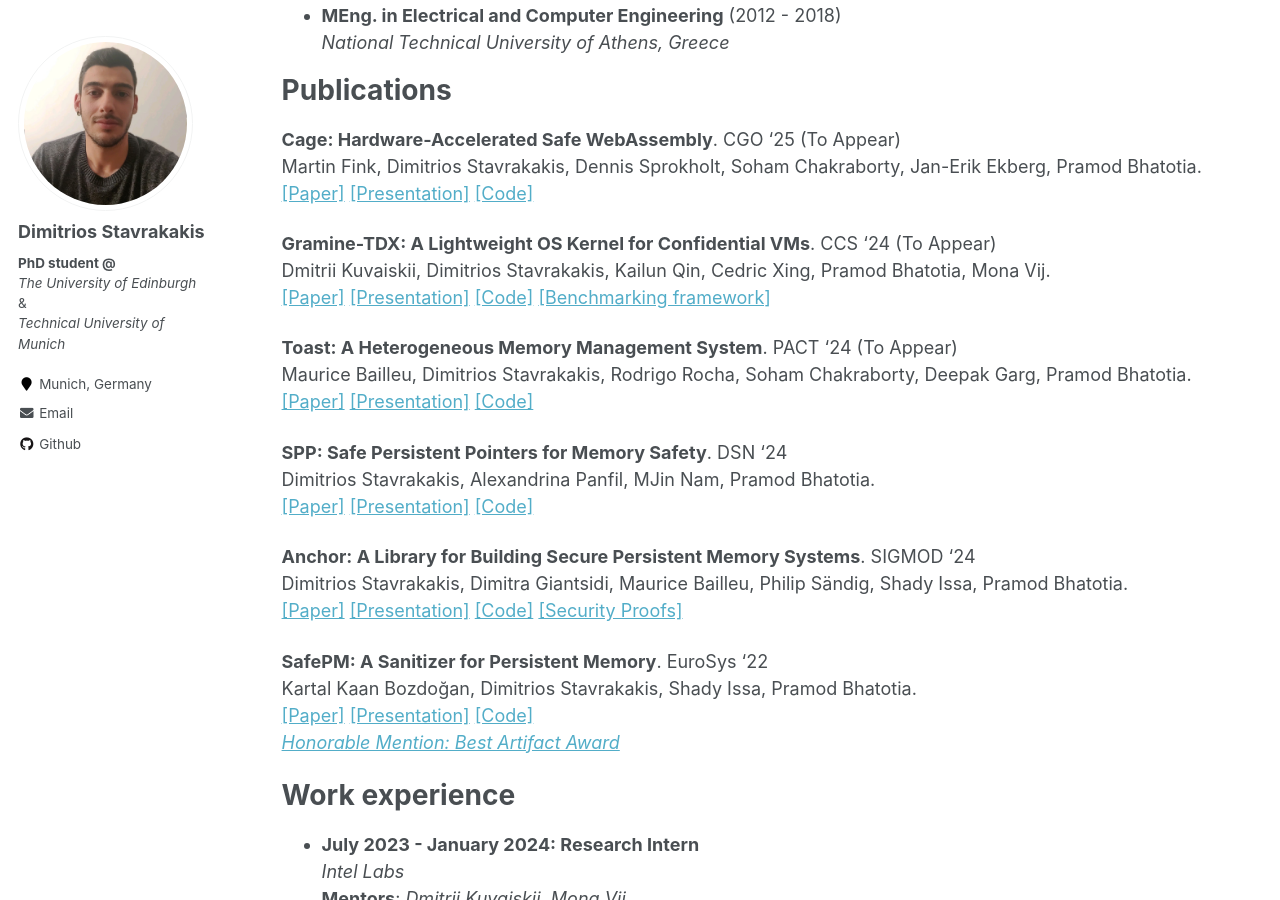
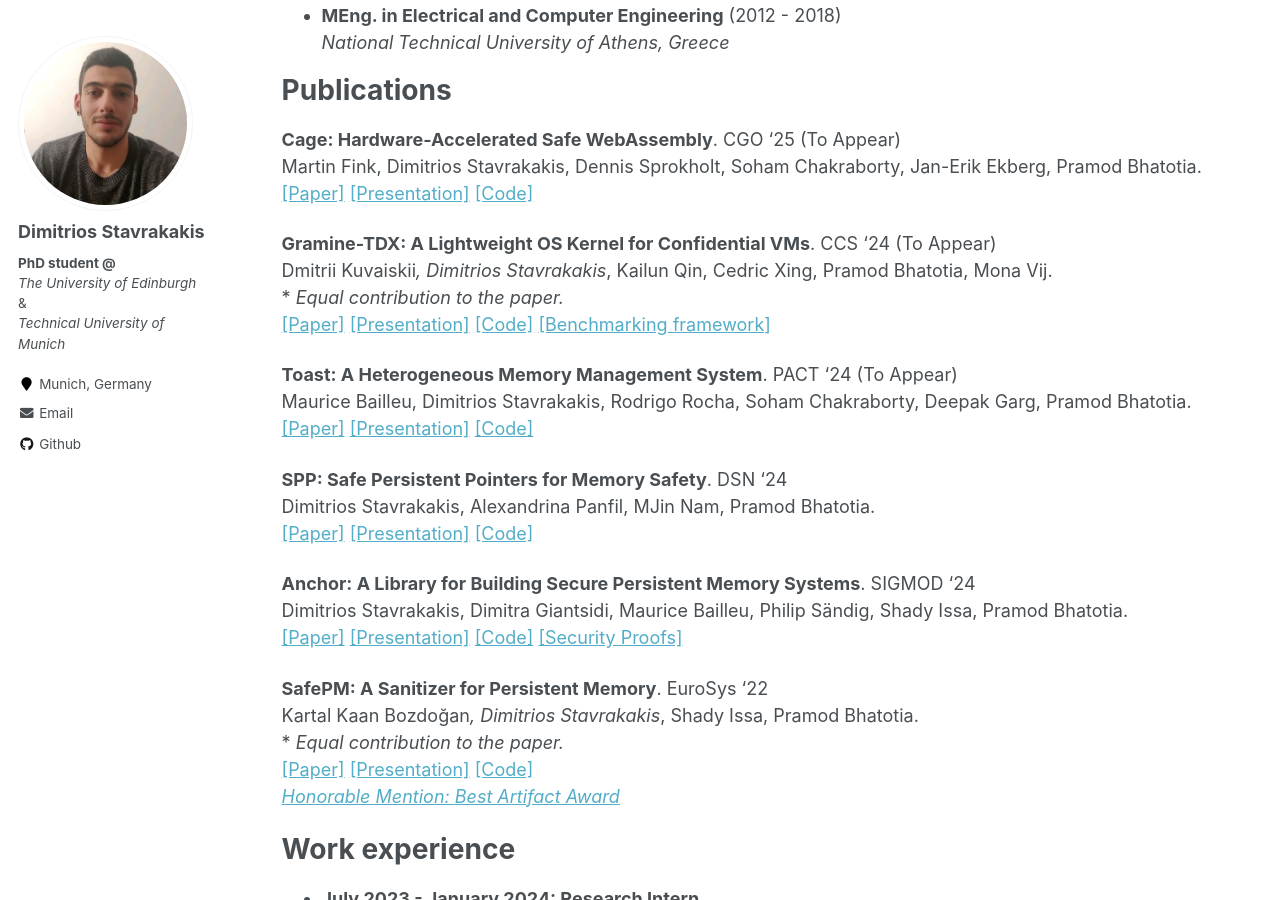
Before and after one commit to dimstav23/dimstav23.github.io, a Jekyll site: the page built from _pages/cv.md, in a window 1280 px wide and 900 px high, scrolled down 272 px. Built offline with Jekyll 4.4.1, drawn with Linux system fonts in a browser that asks for light colours.

Commit message:
update cv and pubs
Signed-off-by: dimstav23 <dimstav23@gmail.com>

```diff
--- a/_pages/cv.md
+++ b/_pages/cv.md
@@ -21,15 +21,16 @@ Publications
 ======
 __Cage: Hardware-Accelerated Safe WebAssembly__. CGO '25 (To Appear) \
 Martin Fink, Dimitrios Stavrakakis, Dennis Sprokholt, Soham Chakraborty, Jan-Erik Ekberg, Pramod Bhatotia. \
-[[Paper]](https://dimstav23.github.io/cv) [[Presentation]](https://dimstav23.github.io/cv) [[Code]](https://dimstav23.github.io/cv)
+[[Paper]](https://dimstav23.github.io/cv) [[Presentation]](https://dimstav23.github.io/cv) [[Code]](https://zenodo.org/records/13347522)
 
 __Gramine-TDX: A Lightweight OS Kernel for Confidential VMs__. CCS '24 (To Appear) \
-Dmitrii Kuvaiskii, Dimitrios Stavrakakis, Kailun Qin, Cedric Xing, Pramod Bhatotia, Mona Vij. \
+Dmitrii Kuvaiskii*, Dimitrios Stavrakakis*, Kailun Qin, Cedric Xing, Pramod Bhatotia, Mona Vij. \
+\* *Equal contribution to the paper.* \
 [[Paper]](https://dimstav23.github.io/cv) [[Presentation]](https://dimstav23.github.io/cv) [[Code]](https://github.com/gramineproject/gramine-tdx) [[Benchmarking framework]](https://github.com/dimstav23/gramine-tdx-benchmarking)
 
 __Toast: A Heterogeneous Memory Management System__. PACT '24 (To Appear) \
 Maurice Bailleu, Dimitrios Stavrakakis, Rodrigo Rocha, Soham Chakraborty, Deepak Garg, Pramod Bhatotia. \
-[[Paper]](https://dimstav23.github.io/cv) [[Presentation]](https://dimstav23.github.io/cv) [[Code]](https://dimstav23.github.io/cv)
+[[Paper]](https://dimstav23.github.io/cv) [[Presentation]](https://dimstav23.github.io/cv) [[Code]](https://github.com/TUM-DSE/Toast)
 
 __SPP: Safe Persistent Pointers for Memory Safety__. DSN '24 \
 Dimitrios Stavrakakis, Alexandrina Panfil, MJin Nam, Pramod Bhatotia. \
@@ -40,7 +41,8 @@ Dimitrios Stavrakakis, Dimitra Giantsidi, Maurice Bailleu, Philip Sändig, Shady
 [[Paper]](https://dse.in.tum.de/wp-content/uploads/2024/01/Anchor-SIGMOD.pdf) [[Presentation]](https://dse.in.tum.de/wp-content/uploads/2024/06/Anchor_SIGMOD24-pdf_animation_version.pdf) [[Code]](https://github.com/dimstav23/Anchor) [[Security Proofs]](https://github.com/dimstav23/Anchor-Proofs)
 
 __SafePM: A Sanitizer for Persistent Memory__. EuroSys '22  \
-Kartal Kaan Bozdoğan, Dimitrios Stavrakakis, Shady Issa, Pramod Bhatotia. \
+Kartal Kaan Bozdoğan*, Dimitrios Stavrakakis*, Shady Issa, Pramod Bhatotia. \
+\* *Equal contribution to the paper.* \
 [[Paper]](https://dse.in.tum.de/wp-content/uploads/2022/04/final_digital_version.pdf) [[Presentation]](https://dse.in.tum.de/wp-content/uploads/2022/04/SafePM_eurosys22_presentation.pdf) [[Code]](https://github.com/TUM-DSE/safepm) \
 [*Honorable Mention: Best Artifact Award*](https://dse.in.tum.de/wp-content/uploads/2022/05/HonorableMention-GillesMuller-SafePM.pdf)
 
```
Also changed, not shown: _pages/publications.md (+6 -4 lines).
